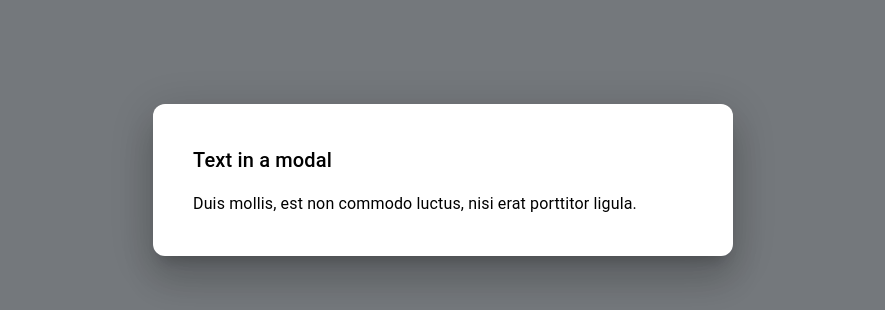
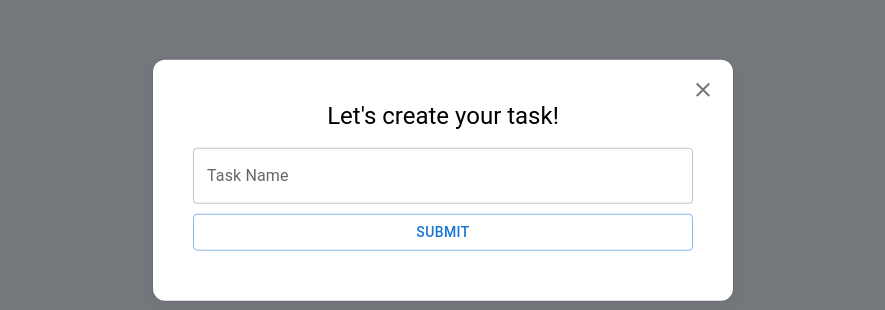
Before and after one commit to beezzyy/ToDoList, a React (Create React App) app in the folder client/: page / in a window 1280 px wide. Both pictures are taken after a click on the button 977 px from the left and 101 px from the top of the page. Shown: the part 220-530 px from the top of the page, without its empty margins (197-1082 px from the left). Built offline with nearby package versions, Linux system fonts and the light colour scheme; no server answers; the HTML template or start-up script is replaced by a standard one.

Commit message:
added the add modal

```diff
--- a/client/src/components/CustomModal.jsx
+++ b/client/src/components/CustomModal.jsx
@@ -2,6 +2,10 @@ import * as React from 'react';
 import Box from '@mui/material/Box';
 import Typography from '@mui/material/Typography';
 import Modal from '@mui/material/Modal';
+import TextField from '@mui/material/TextField';
+import Button from '@mui/material/Button';
+import { IconButton } from '@mui/material';
+import CloseIcon from '@mui/icons-material/Close';
 
 const style = {
   position: 'absolute',
@@ -11,7 +15,7 @@ const style = {
   width: 500,
   padding: '40px',
   bgcolor: 'background.paper',
-  boxShadow: 24,
+  boxShadow: 'rgba(0, 0, 0, 0.05) 0 6px 24px 0, rgba(0, 0, 0, 0.08) 0 0 0 1px',
   borderRadius: '12px',
 };
 
@@ -25,12 +29,51 @@ export default function CustomModal({ open, handleClose }) {
         aria-describedby="modal-modal-description"
       >
         <Box sx={style}>
-          <Typography id="modal-modal-title" variant="h6" component="h2">
-            Text in a modal
+          <IconButton
+            onClick={handleClose}
+            sx={{
+              position: 'absolute',
+              top: '10px',
+              right: '10px',
+            }}
+          >
+            <CloseIcon />
+          </IconButton>
+          <Typography
+            sx={{ textAlign: 'center' }}
+            variant="h5"
+            component="h2"
+            mb={2}
+          >
+            Let's create your task!
           </Typography>
-          <Typography id="modal-modal-description" sx={{ mt: 2 }}>
-            Duis mollis, est non commodo luctus, nisi erat porttitor ligula.
-          </Typography>
+          <form
+            onSubmit={''}
+            style={{
+              display: 'flex',
+              flexDirection: 'column',
+              alignItems: 'center',
+            }}
+          >
+            <TextField
+              label="Task Name"
+              value={''}
+              onChange={''}
+              fullWidth
+              mb={2}
+            />
+            <Button
+              sx={{
+                margin: '10px',
+                width: '100%',
+              }}
+              type="submit"
+              variant="outlined"
+              color="primary"
+            >
+              SUBMIT
+            </Button>
+          </form>
         </Box>
       </Modal>
     </div>
```
